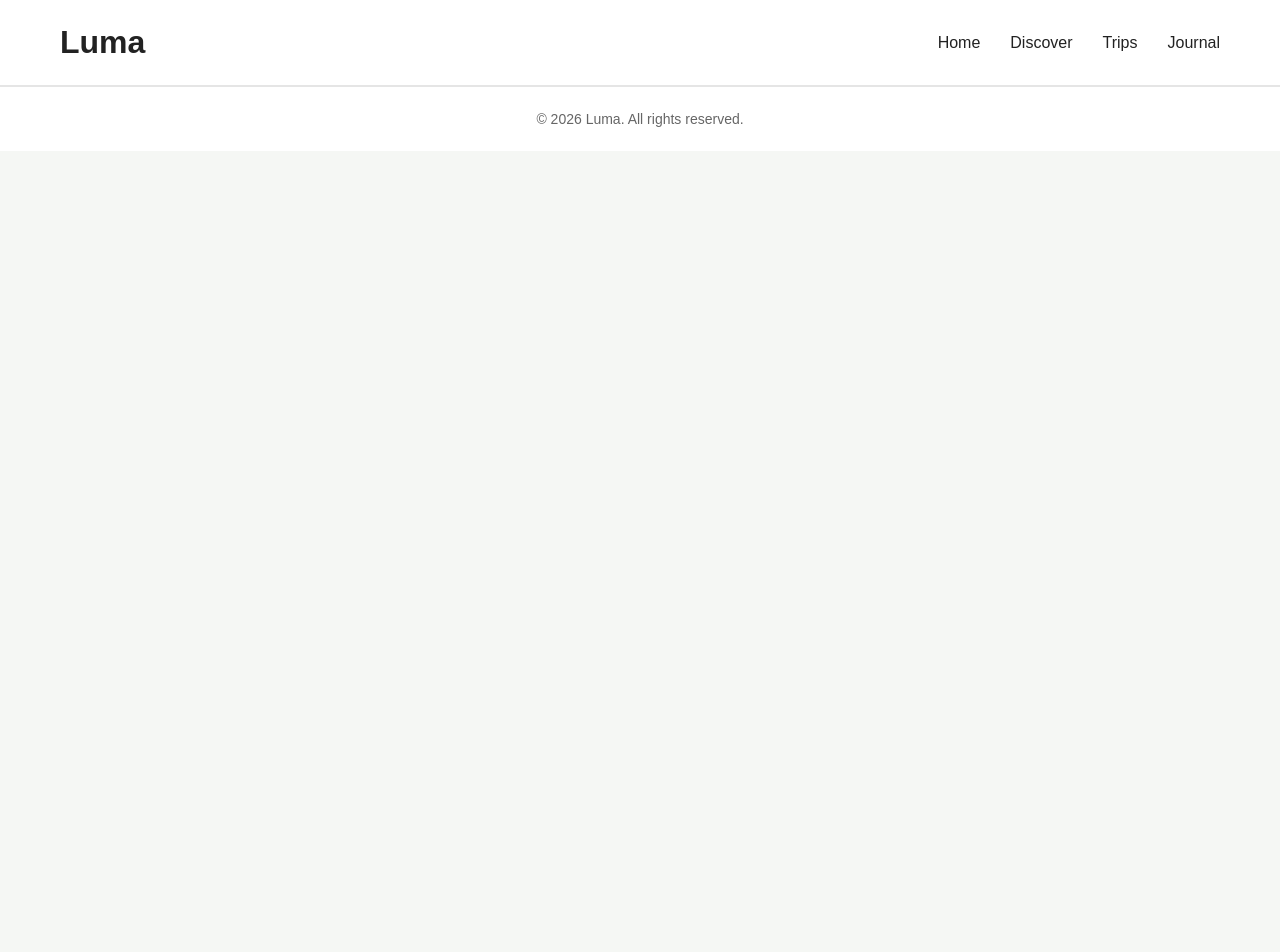
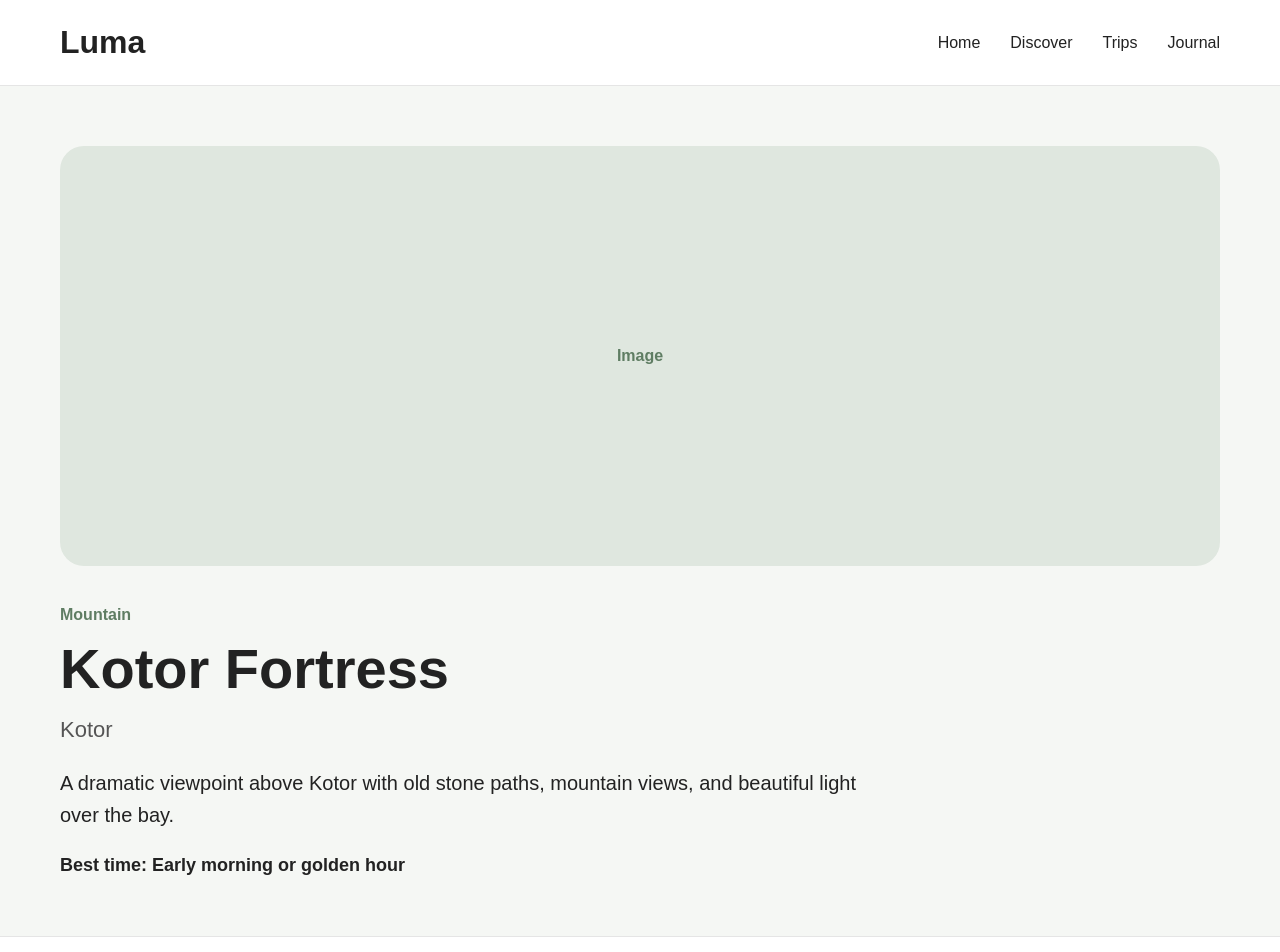
Before and after one commit to Filipmcetinje/luma, a React app in the folder frontend/: page /places/1 in a window 1280 px wide. Shown: the top 952 px of the page. Before the commit the page ends 800 px from the top, so only its background shows below. Built offline with nearby package versions, Linux system fonts and the light colour scheme; the HTML template or start-up script is replaced by a standard one.

Commit message:
Add Discover page and place cards

```diff
--- a/frontend/src/App.jsx
+++ b/frontend/src/App.jsx
@@ -6,6 +6,7 @@ import Home from "./pages/Home/Home";
 import Discover from "./pages/Discover/Discover";
 import Trips from "./pages/Trips/Trips";
 import Journal from "./pages/Journal/Journal";
+import PlaceDetails from "./pages/PlaceDetails/PlaceDetails";
 
 function App() {
   return (
@@ -17,6 +18,7 @@ function App() {
         <Route path="/discover" element={<Discover />} />
         <Route path="/trips" element={<Trips />} />
         <Route path="/journal" element={<Journal />} />
+        <Route path="/places/:placeId" element={<PlaceDetails />} />
       </Routes>
 
       <Footer />
--- a/frontend/src/components/PlaceCard/PlaceCard.css
+++ b/frontend/src/components/PlaceCard/PlaceCard.css
@@ -3,6 +3,8 @@
   border-radius: 20px;
   overflow: hidden;
   border: 1px solid #e5e5e5;
+  text-decoration: none;
+  color: inherit;
 }
 
 .place-card__image-placeholder {
--- a/frontend/src/components/PlaceCard/PlaceCard.jsx
+++ b/frontend/src/components/PlaceCard/PlaceCard.jsx
@@ -1,20 +1,19 @@
+import { Link } from "react-router-dom";
+
 import "./PlaceCard.css";
 
 function PlaceCard({ place }) {
   return (
-    <article className="place-card">
+    <Link className="place-card" to={`/places/${place.id}`}>
       <div className="place-card__image-placeholder">Image</div>
 
       <div className="place-card__content">
         <h2 className="place-card__title">{place.title}</h2>
-
         <p className="place-card__location">{place.location}</p>
-
         <p className="place-card__category">{place.category}</p>
-
         <button className="place-card__button">Save</button>
       </div>
-    </article>
+    </Link>
   );
 }
 
--- a/frontend/src/data/places.js
+++ b/frontend/src/data/places.js
@@ -4,18 +4,27 @@ const places = [
     title: "Kotor Fortress",
     location: "Kotor",
     category: "Mountain",
+    description:
+      "A dramatic viewpoint above Kotor with old stone paths, mountain views, and beautiful light over the bay.",
+    bestTime: "Early morning or golden hour",
   },
   {
     id: 2,
     title: "Perast",
     location: "Bay of Kotor",
     category: "Coast",
+    description:
+      "A peaceful coastal town with baroque architecture, calm water, islands, and strong inspiration for painters and photographers.",
+    bestTime: "Morning light",
   },
   {
     id: 3,
     title: "Lovćen National Park",
     location: "Cetinje",
     category: "Nature",
+    description:
+      "A mountain landscape with wide views, winding roads, and a powerful connection to Montenegrin history and culture.",
+    bestTime: "Late afternoon",
   },
 ];
 
--- /dev/null
+++ b/frontend/src/pages/PlaceDetails/PlaceDetails.css
@@ -0,0 +1,47 @@
+.place-details {
+  padding: 60px;
+}
+
+.place-details__image-placeholder {
+  height: 420px;
+  background: #dfe7df;
+  border-radius: 24px;
+  display: flex;
+  justify-content: center;
+  align-items: center;
+  color: #5f7d63;
+  font-weight: 600;
+  margin-bottom: 40px;
+}
+
+.place-details__content {
+  max-width: 800px;
+}
+
+.place-details__category {
+  color: #5f7d63;
+  font-weight: 700;
+  margin-bottom: 12px;
+}
+
+.place-details__title {
+  font-size: 56px;
+  margin-bottom: 16px;
+}
+
+.place-details__location {
+  font-size: 22px;
+  color: #555;
+  margin-bottom: 24px;
+}
+
+.place-details__description {
+  font-size: 20px;
+  line-height: 1.6;
+  margin-bottom: 24px;
+}
+
+.place-details__best-time {
+  font-size: 18px;
+  font-weight: 600;
+}
--- /dev/null
+++ b/frontend/src/pages/PlaceDetails/PlaceDetails.jsx
@@ -0,0 +1,38 @@
+import { useParams } from "react-router-dom";
+
+import "./PlaceDetails.css";
+import places from "../../data/places";
+
+function PlaceDetails() {
+  const { placeId } = useParams();
+
+  const place = places.find((place) => place.id === Number(placeId));
+
+  if (!place) {
+    return (
+      <main className="place-details">
+        <h1>Place not found</h1>
+      </main>
+    );
+  }
+
+  return (
+    <main className="place-details">
+      <div className="place-details__image-placeholder">Image</div>
+
+      <section className="place-details__content">
+        <p className="place-details__category">{place.category}</p>
+
+        <h1 className="place-details__title">{place.title}</h1>
+
+        <p className="place-details__location">{place.location}</p>
+
+        <p className="place-details__description">{place.description}</p>
+
+        <p className="place-details__best-time">Best time: {place.bestTime}</p>
+      </section>
+    </main>
+  );
+}
+
+export default PlaceDetails;
```
